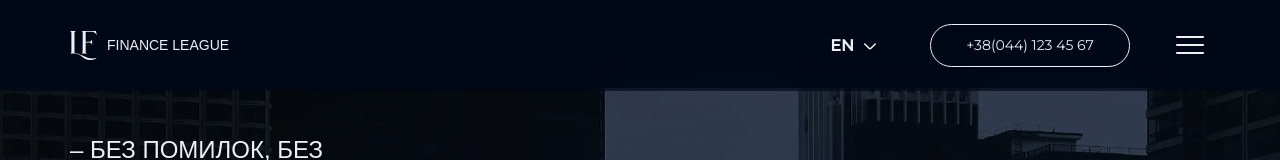
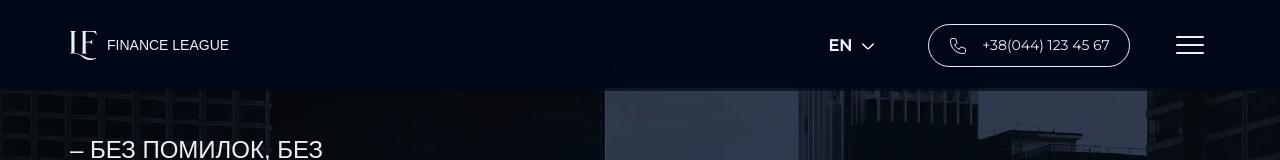
Before and after one commit to cyanidium-dev/liga-finance, a Next.js app: page /en in a window 1280 px wide. Shown: the top 160 px of the page. Built offline with nearby package versions, Linux system fonts and the light colour scheme; a web font is replaced by a local one.

Commit message:
added phone icon

```diff
--- a/src/components/shared/header/Header.tsx
+++ b/src/components/shared/header/Header.tsx
@@ -8,6 +8,7 @@ import SecondaryButton from "../buttons/SecondaryButton";
 import BurgerMenu from "./BurgerMenu";
 import { PHONE } from "@/constants/constants";
 import { phoneRegex } from "@/regex/regex";
+import Image from "next/image";
 
 export default function Header() {
   const [isHeaderMenuOpened, setIsHeaderMenuOpened] = useState(false);
@@ -28,7 +29,13 @@ export default function Header() {
             rel="noopener noreferrer nofollow"
             className=""
           >
-            <SecondaryButton className="hidden xl:block w-[200px]">
+            <SecondaryButton className="hidden xl:flex gap-x-[14px] items-center w-[202px]">
+              <Image
+                src="/images/icons/phone.svg"
+                alt="phone icon"
+                width={20}
+                height={20}
+              />
               {PHONE.replace(phoneRegex, "$1($2) $3 $4 $5")}
             </SecondaryButton>
           </a>
--- a/src/types/buttonProps.ts
+++ b/src/types/buttonProps.ts
@@ -1,7 +1,7 @@
-import { Dispatch, SetStateAction } from "react";
+import { Dispatch, ReactNode, SetStateAction } from "react";
 
 export interface ButtonProps {
-  children: string | React.JSX.Element;
+  children: string | ReactNode;
   ariaLabel?: string;
   className?: string;
   type?: "submit" | "button";
```
Also changed, not shown: public/images/icons/phone.svg (added).
